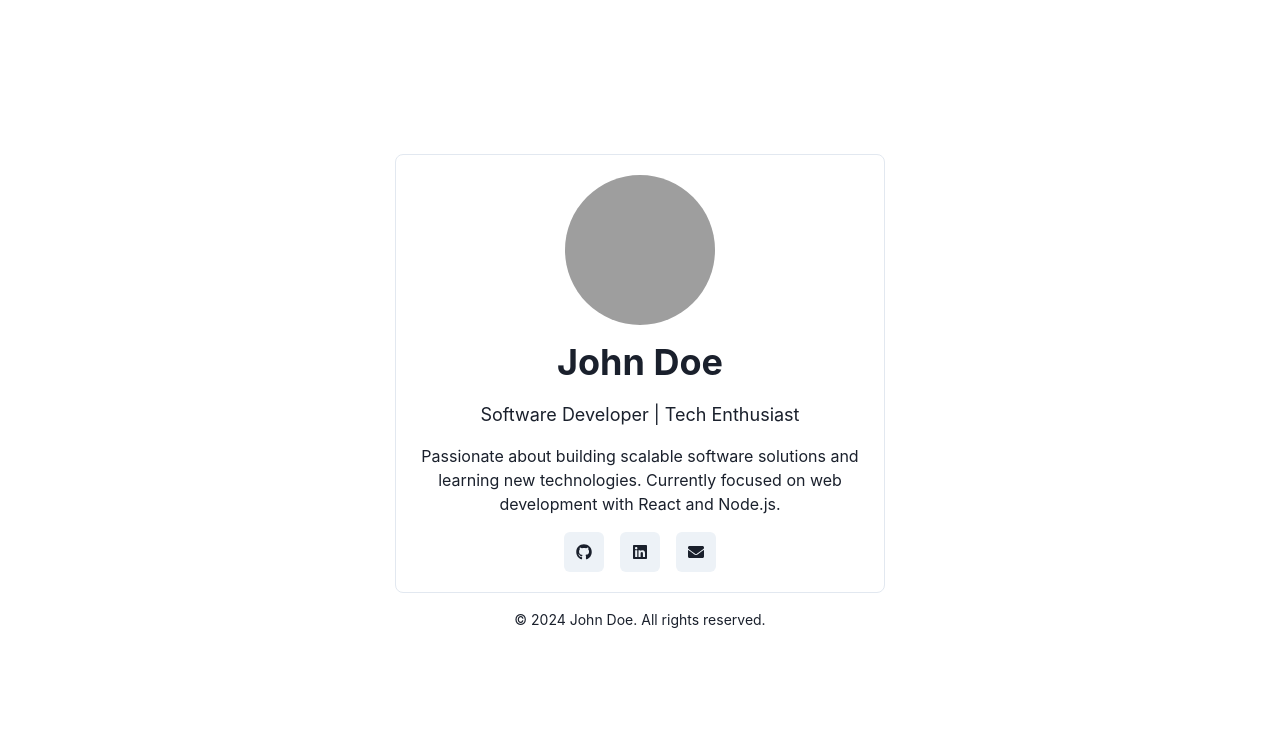
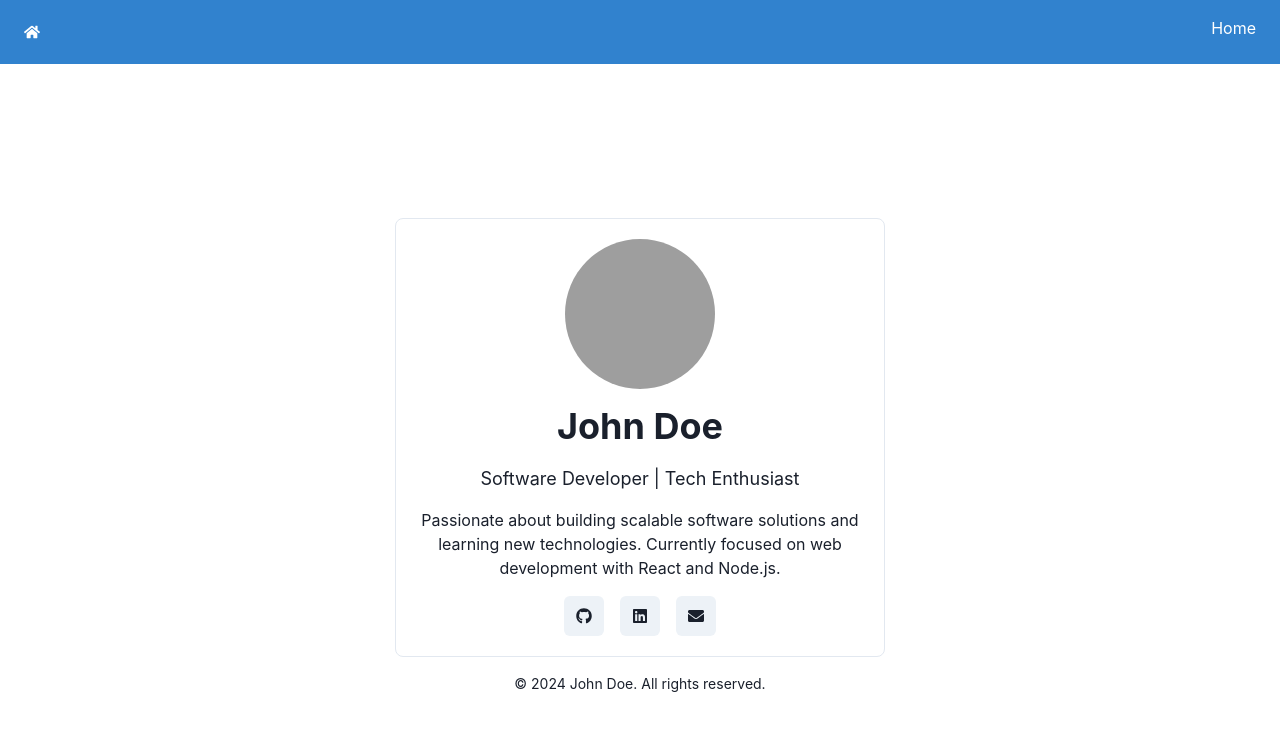
Before and after one commit to GPT-Engineer-App/my-personal-portal, a React (Vite) app: page / in a window 1280 px wide. Shown: the top 730 px of the page. Built offline with nearby package versions, Linux system fonts and the light colour scheme; grey boxes are pictures that could not be loaded.

Commit message:
Added a `Navbar` component to display a navigation menu at the top of the website and integrated it into the `App.jsx` file.
Prompt: Добавь меню в шапку

```diff
--- a/src/App.jsx
+++ b/src/App.jsx
@@ -1,9 +1,11 @@
 import { Route, BrowserRouter as Router, Routes } from "react-router-dom";
 import Index from "./pages/Index.jsx";
+import Navbar from './components/Navbar';
 
 function App() {
   return (
     <Router>
+      <Navbar />
       <Routes>
         <Route exact path="/" element={<Index />} />
       </Routes>
--- /dev/null
+++ b/src/components/Navbar.jsx
@@ -0,0 +1,18 @@
+import React from 'react';
+import { Box, Flex, Text, Link } from '@chakra-ui/react';
+import { FaHome } from 'react-icons/fa';
+
+function Navbar() {
+  return (
+    <Flex bg="blue.500" color="white" padding="4" justifyContent="space-between">
+      <Box p="2">
+        <FaHome />
+      </Box>
+      <Box>
+        <Link p="2">Home</Link>
+      </Box>
+    </Flex>
+  );
+}
+
+export default Navbar;
```
